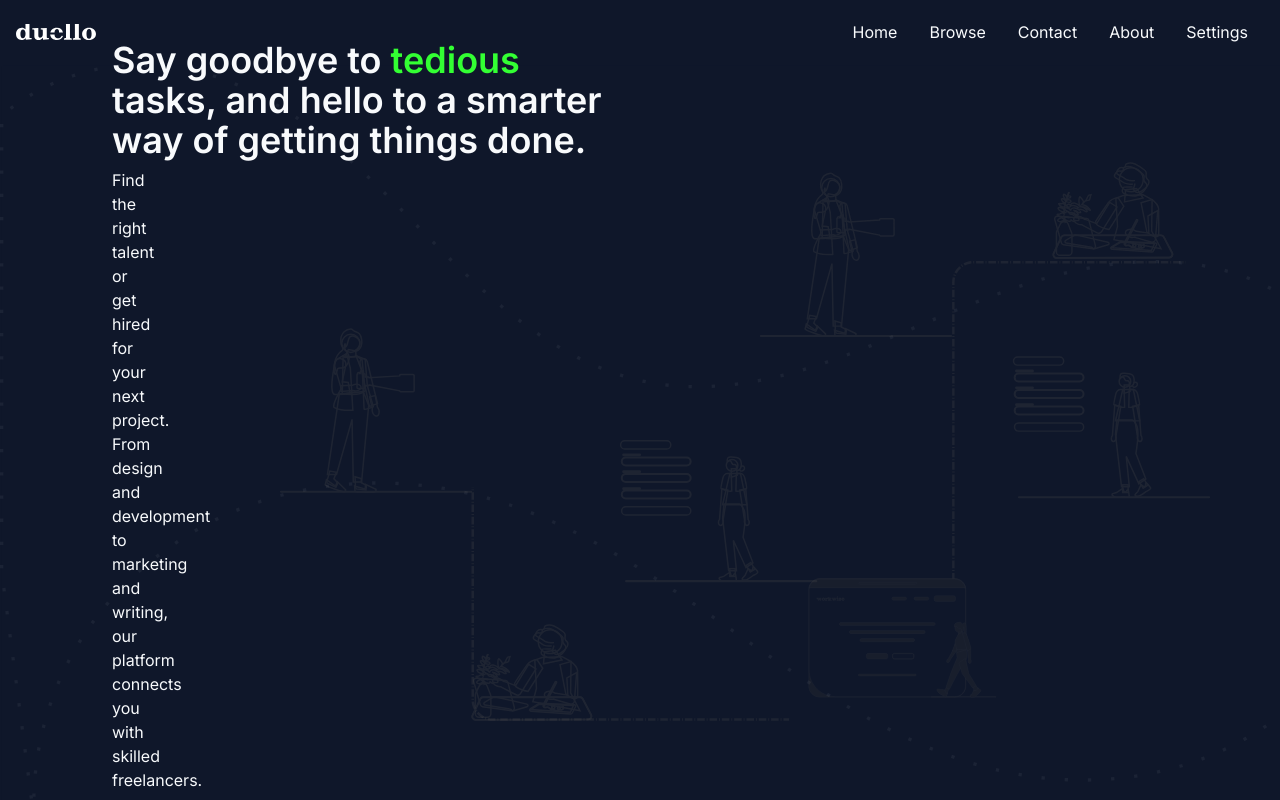
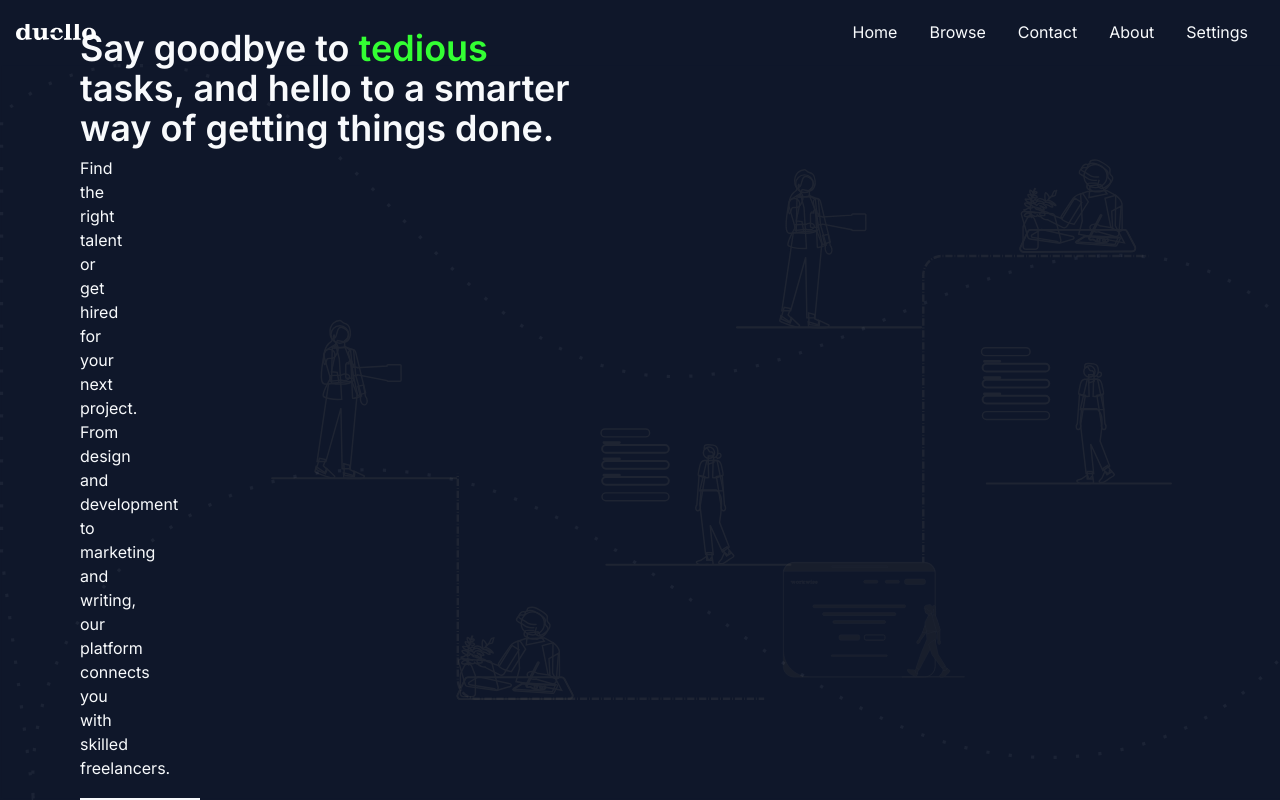
Before and after one commit to ErrolNtetha/lancing-client, a Next.js app: page / in a window 1280 px wide. Shown: the top 800 px of the page. Built offline with nearby package versions, Linux system fonts and the light colour scheme.

Commit message:
feat: added a container class

```diff
--- a/components/organisms/hero/index.tsx
+++ b/components/organisms/hero/index.tsx
@@ -3,7 +3,7 @@ import React from 'react';
 
 export const Hero = () => {
     return (
-        <section className="flex items-center p-8 justify-between bg-hero-bg bg-cover h-[95vh] sm:text-slate">
+        <section className="container mx-auto flex items-center justify-between bg-hero-bg bg-cover h-[92vh] sm:text-slate">
             <section className='text-white max-w-4 md:max-w-2xl pl-6 md:pl-20'>
                 <h1 className='font-semibold text-xl md:max-w-lg md:text-4xl'>
                     Say goodbye to <span className='text-indigo border-b-indigo'>tedious</span> tasks,
```
